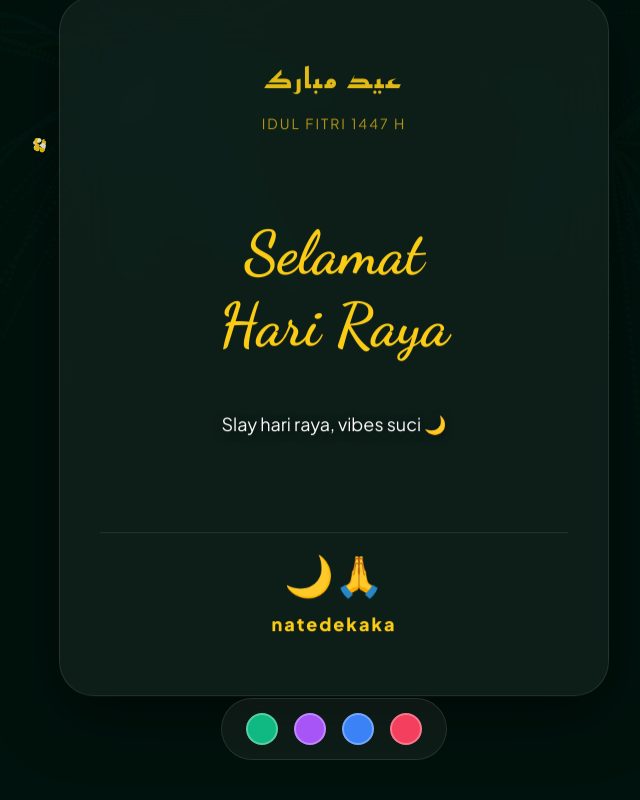
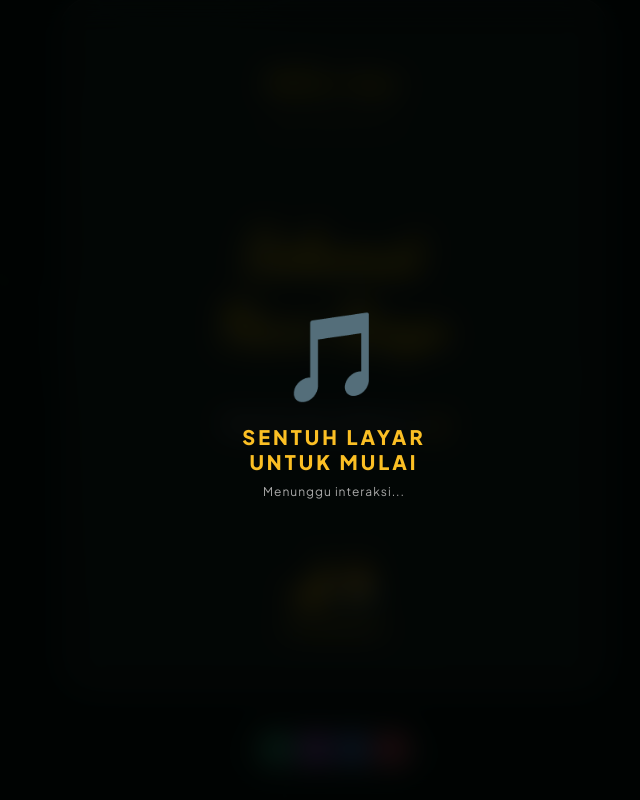
Before and after one commit to natedekaka/ied_mubarak, a website: page index.html in a window 1280 px wide. Shown: the whole page, without its empty margins (306-946 px from the left). Drawn offline with Linux system fonts and the light colour scheme.

Commit message:
Fix music: Use reliable GitHub raw link and add debug status to overlay

```diff
--- a/index.html
+++ b/index.html
@@ -14,260 +14,94 @@
         * { margin: 0; padding: 0; box-sizing: border-box; }
         body { font-family: 'Plus Jakarta Sans', sans-serif; background: var(--theme-bg); color: white; overflow: hidden; width: 100vw; height: 100vh; }
 
-        /* Background */
-        .bg-layer {
-            position: fixed;
-            inset: 0;
-            z-index: 0;
+        .bg-layer { position: fixed; inset: 0; z-index: 0; }
+        #fireworks { position: fixed; inset: 0; z-index: 5; }
+        .card-wrapper { position: fixed; inset: 0; display: flex; align-items: center; justify-content: center; padding: 15px 15px 100px 15px; z-index: 20; }
+
+        .card {
+            width: 100%; max-width: 450px; aspect-ratio: 9 / 16;
+            background: rgba(255,255,255,0.05); backdrop-filter: blur(25px);
+            border: 1px solid rgba(255,255,255,0.1); border-radius: 25px;
+            padding: 35px 25px; display: flex; flex-direction: column;
+            justify-content: space-between; text-align: center;
+            box-shadow: 0 8px 32px rgba(0,0,0,0.3);
+            animation: float 6s ease-in-out infinite; overflow: hidden;
         }
 
-        /* Canvas */
-        #fireworks {
-            position: fixed;
-            inset: 0;
-            z-index: 5;
-        }
-
-        /* Main Container - Card Visible Always */
-        .card-wrapper {
-            position: fixed;
-            inset: 0;
-            display: flex;
-            align-items: center;
-            justify-content: center;
-            padding: 15px 15px 100px 15px;
-            z-index: 20;
-        }
-
-        /* Card Styling */
-        .card {
-            width: 100%;
-            max-width: 450px;
-            aspect-ratio: 9 / 16;
-            background: rgba(255,255,255,0.05);
-            backdrop-filter: blur(25px);
-            border: 1px solid rgba(255,255,255,0.1);
-            border-radius: 25px;
-            padding: 35px 25px;
-            display: flex;
-            flex-direction: column;
-            justify-content: space-between;
-            text-align: center;
-            box-shadow: 0 8px 32px rgba(0,0,0,0.3);
-            animation: float 6s ease-in-out infinite;
-            overflow: hidden; /* Ensure content stays inside */
-        }
-
-        /* Desktop - Bigger Card */
         @media (min-width: 1024px) {
-            .card-wrapper {
-                padding: 15px 15px 120px 15px;
-            }
-            .card {
-                max-width: 600px;
-                width: 550px;
-                height: 700px;
-                padding: 60px 40px;
-                border-radius: 35px;
-                box-shadow: 0 20px 60px rgba(0,0,0,0.5);
-            }
+            .card-wrapper { padding: 15px 15px 120px 15px; }
+            .card { max-width: 600px; width: 550px; height: 700px; padding: 60px 40px; border-radius: 35px; }
         }
 
         .card-header { flex: 0 0 auto; }
         .card-content { flex: 1; display: flex; flex-direction: column; justify-content: center; gap: 15px; position: relative; }
         .card-footer { flex: 0 0 auto; border-top: 1px solid rgba(255,255,255,0.1); padding-top: 15px; }
 
-        /* Typography - Mobile */
-        .arabic-text {
-            font-family: 'Reem Kufi', sans-serif;
-            font-size: 18px;
-            letter-spacing: 3px;
-            margin-bottom: 10px;
-            opacity: 0.9;
-        }
-        .title {
-            font-family: 'Dancing Script', cursive;
-            font-size: 42px;
-            margin-bottom: 8px;
-            font-weight: 700;
-            line-height: 1.2;
-        }
-        .subtitle {
-            font-size: 12px;
-            letter-spacing: 2px;
-            opacity: 0.7;
-            margin-bottom: 8px;
-        }
-        .message {
-            font-size: 14px;
-            line-height: 1.5;
-            min-height: 50px;
-            display: flex;
-            align-items: center;
-            justify-content: center;
-            position: relative;
-        }
-        .emoji {
-            font-size: 28px;
-            margin-bottom: 8px;
-        }
-        .name {
-            font-size: 14px;
-            font-weight: 700;
-            letter-spacing: 2px;
-        }
+        .arabic-text { font-family: 'Reem Kufi', sans-serif; font-size: 18px; letter-spacing: 3px; margin-bottom: 10px; opacity: 0.9; }
+        .title { font-family: 'Dancing Script', cursive; font-size: 42px; margin-bottom: 8px; font-weight: 700; line-height: 1.2; }
+        .subtitle { font-size: 12px; letter-spacing: 2px; opacity: 0.7; margin-bottom: 8px; }
+        .message { font-size: 14px; line-height: 1.5; min-height: 50px; display: flex; align-items: center; justify-content: center; position: relative; }
+        .emoji { font-size: 28px; margin-bottom: 8px; }
+        .name { font-size: 14px; font-weight: 700; letter-spacing: 2px; }
 
-        /* Typography - Desktop */
         @media (min-width: 1024px) {
             .arabic-text { font-size: 28px; margin-bottom: 15px; }
             .title { font-size: 60px; margin-bottom: 12px; }
-            .subtitle { font-size: 14px; margin-bottom: 12px; }
             .message { font-size: 18px; min-height: 70px; }
             .emoji { font-size: 40px; margin-bottom: 12px; }
-            .name { font-size: 18px; }
         }
 
-        /* Theme Buttons - Always Visible */
         .themes {
-            position: fixed;
-            bottom: 25px;
-            left: 50%;
-            transform: translateX(-50%);
-            display: flex;
-            gap: 12px;
-            z-index: 50;
-            background: rgba(255,255,255,0.05);
-            backdrop-filter: blur(20px);
-            padding: 12px 18px;
-            border-radius: 50px;
-            border: 1px solid rgba(255,255,255,0.1);
+            position: fixed; bottom: 25px; left: 50%; transform: translateX(-50%);
+            display: flex; gap: 12px; z-index: 50; background: rgba(255,255,255,0.05);
+            backdrop-filter: blur(20px); padding: 12px 18px; border-radius: 50px; border: 1px solid rgba(255,255,255,0.1);
         }
+        .theme-btn { width: 26px; height: 26px; border-radius: 50%; cursor: pointer; border: 2px solid rgba(255,255,255,0.3); transition: all 0.3s; }
+        .theme-btn:hover { transform: scale(1.15); border-color: white; }
 
-        @media (min-width: 1024px) {
-            .themes {
-                bottom: 40px;
-                gap: 16px;
-                padding: 14px 24px;
-            }
+        #tap-overlay {
+            position: fixed; inset: 0; z-index: 100; background: rgba(0,0,0,0.8);
+            backdrop-filter: blur(15px); display: flex; align-items: center; justify-content: center;
+            cursor: pointer; visibility: visible; opacity: 1; transition: opacity 0.5s ease;
         }
+        .tap-content { text-align: center; }
+        .tap-icon { font-size: 80px; margin-bottom: 20px; animation: pulse-scale 1.5s infinite; }
+        .tap-text { font-size: 20px; font-weight: 800; letter-spacing: 3px; color: #fbbf24; margin-bottom: 10px; }
+        #tap-status { font-size: 12px; color: #aaa; letter-spacing: 1px; }
 
-        .theme-btn {
-            width: 26px;
-            height: 26px;
-            border-radius: 50%;
-            cursor: pointer;
-            border: 2px solid rgba(255,255,255,0.3);
-            transition: all 0.3s cubic-bezier(0.175, 0.885, 0.32, 1.275);
-        }
-
-        @media (min-width: 1024px) {
-            .theme-btn {
-                width: 32px;
-                height: 32px;
-            }
-        }
-
-        .theme-btn:hover {
-            transform: scale(1.15);
-            border-color: white;
-        }
-
-        .theme-btn:active {
-            transform: scale(0.95);
-        }
-
-        /* Tap to Play Overlay - Only if autoplay fails */
-        #tap-overlay {
-            position: fixed;
-            inset: 0;
-            z-index: 100;
-            background: rgba(0,0,0,0.6);
-            backdrop-filter: blur(10px);
-            display: flex;
-            align-items: center;
-            justify-content: center;
-            cursor: pointer;
-            visibility: hidden;
-            opacity: 0;
-            transition: opacity 0.5s ease;
-        }
-
-        .tap-content {
-            text-align: center;
-            animation: pulse-scale 1.5s infinite;
-        }
-
-        @keyframes pulse-scale {
-            0%, 100% { transform: scale(1); }
-            50% { transform: scale(1.1); }
-        }
-
-        .tap-icon { font-size: 60px; margin-bottom: 20px; }
-        .tap-text { font-size: 18px; font-weight: 700; letter-spacing: 2px; color: #fbbf24; }
-
-        /* Animations */
-        @keyframes float {
-            0%, 100% { transform: translateY(0); }
-            50% { transform: translateY(-8px); }
-        }
-
-        /* Message animations - Stay inside card */
-        @keyframes pulse {
-            0% { opacity: 0; transform: scale(0.95); }
-            50% { transform: scale(1.02); }
-            100% { opacity: 1; transform: scale(1); }
-        }
-
-        @keyframes flip {
-            0% { opacity: 0; transform: rotateX(90deg); }
-            100% { opacity: 1; transform: rotateX(0deg); }
-        }
-
-        @keyframes slide-in {
-            0% { opacity: 0; transform: translateY(10px); }
-            100% { opacity: 1; transform: translateY(0); }
-        }
-
-        @keyframes fade-scale {
-            0% { opacity: 0; transform: scale(0.8); }
-            100% { opacity: 1; transform: scale(1); }
-        }
-
-        @keyframes wiggle {
-            0%, 100% { transform: rotate(-2deg); }
-            50% { transform: rotate(2deg); }
-        }
+        @keyframes pulse-scale { 0%, 100% { transform: scale(1); } 50% { transform: scale(1.1); } }
+        @keyframes float { 0%, 100% { transform: translateY(0); } 50% { transform: translateY(-8px); } }
+        @keyframes pulse { 0% { opacity: 0; transform: scale(0.95); } 100% { opacity: 1; transform: scale(1); } }
+        @keyframes flip { 0% { opacity: 0; transform: rotateX(90deg); } 100% { opacity: 1; transform: rotateX(0deg); } }
+        @keyframes slide-in { 0% { opacity: 0; transform: translateY(10px); } 100% { opacity: 1; transform: translateY(0); } }
+        @keyframes fade-scale { 0% { opacity: 0; transform: scale(0.8); } 100% { opacity: 1; transform: scale(1); } }
+        @keyframes wiggle { 0%, 100% { transform: rotate(-2deg); } 50% { transform: rotate(2deg); } }
     </style>
 </head>
-<body onclick="startOnInteraction()" ontouchstart="startOnInteraction()">
+<body onclick="handleUserInteraction()" ontouchstart="handleUserInteraction()">
     <div class="bg-layer">
         <div id="bg-gradient" class="absolute inset-0 opacity-50" style="background: radial-gradient(circle at 50% 50%, var(--theme-primary), transparent 80%);"></div>
     </div>
-
     <canvas id="fireworks"></canvas>
 
     <div id="tap-overlay">
         <div class="tap-content">
-            <div class="tap-icon">🔊</div>
-            <div class="tap-text">SENTUH UNTUK<br/>MEMULAI MUSIK</div>
+            <div class="tap-icon">🎵</div>
+            <div class="tap-text">SENTUH LAYAR<br/>UNTUK MULAI</div>
+            <div id="tap-status">Menunggu interaksi...</div>
         </div>
     </div>
 
-    <!-- Card Always Visible -->
     <div class="card-wrapper">
         <div class="card">
             <div class="card-header">
                 <div class="arabic-text" style="color: var(--theme-accent);">عيد مبارك</div>
                 <div class="subtitle" style="color: var(--theme-accent);">IDUL FITRI 1447 H</div>
             </div>
-
             <div class="card-content">
                 <div class="title" style="color: var(--theme-accent);">Selamat<br/>Hari Raya</div>
-                <div class="message" id="message" style="color: white; text-shadow: 0 2px 8px rgba(0,0,0,0.5);">
-                    Slay hari raya, vibes suci 🌙
-                </div>
+                <div class="message" id="message" style="color: white; text-shadow: 0 2px 8px rgba(0,0,0,0.5);">Slay hari raya, vibes suci 🌙</div>
             </div>
-
             <div class="card-footer">
                 <div class="emoji">🌙🙏</div>
                 <div class="name" style="color: var(--theme-accent);">natedekaka</div>
@@ -275,16 +109,15 @@
         </div>
     </div>
 
-    <!-- Theme Buttons Always Visible -->
     <div class="themes">
-        <button class="theme-btn" style="background: #10b981;" onclick="switchTheme('#064e3b', '#facc15', '#021511')" title="Hijau"></button>
-        <button class="theme-btn" style="background: #a855f7;" onclick="switchTheme('#4c1d95', '#fbbf24', '#0f0720')" title="Ungu"></button>
-        <button class="theme-btn" style="background: #3b82f6;" onclick="switchTheme('#1e3a8a', '#60a5fa', '#050b1a')" title="Biru"></button>
-        <button class="theme-btn" style="background: #f43f5e;" onclick="switchTheme('#9f1239', '#fda4af', '#1a0505')" title="Merah Muda"></button>
+        <button class="theme-btn" style="background: #10b981;" onclick="switchTheme('#064e3b', '#facc15', '#021511')"></button>
+        <button class="theme-btn" style="background: #a855f7;" onclick="switchTheme('#4c1d95', '#fbbf24', '#0f0720')"></button>
+        <button class="theme-btn" style="background: #3b82f6;" onclick="switchTheme('#1e3a8a', '#60a5fa', '#050b1a')"></button>
+        <button class="theme-btn" style="background: #f43f5e;" onclick="switchTheme('#9f1239', '#fda4af', '#1a0505')"></button>
     </div>
 
     <audio id="main-audio" loop preload="auto">
-        <source src="https://archive.org/download/DabkeSoundsOfTheSyrianHouran/01%20Dabke%20Sounds%20of%20the%20Syrian%20Houran.mp3" type="audio/mpeg">
+        <source src="https://raw.githubusercontent.com/Nasheeds/collection/master/Beats%20of%20Happiness%20-%20Eid%20Nasheed.mp3" type="audio/mpeg">
     </audio>
     <audio id="pop" preload="auto">
         <source src="https://assets.mixkit.co/active_storage/sfx/2571/2571-preview.mp3" type="audio/mpeg">
@@ -294,46 +127,33 @@
         var audioStarted = false;
         const mainAudio = document.getElementById('main-audio');
         const tapOverlay = document.getElementById('tap-overlay');
+        const tapStatus = document.getElementById('tap-status');
 
-        function tryPlayAudio() {
-            if (mainAudio && !audioStarted) {
-                mainAudio.volume = 0.6;
-                mainAudio.play().then(() => {
-                    audioStarted = true;
-                    hideOverlay();
-                }).catch(e => {
-                    console.warn('Autoplay blocked. Showing overlay.');
-                    showOverlay();
-                });
-            }
+        function handleUserInteraction() {
+            if (audioStarted) return;
+
+            tapStatus.textContent = "MEMULAI MUSIK...";
+            mainAudio.volume = 0.6;
+
+            mainAudio.play().then(() => {
+                audioStarted = true;
+                tapOverlay.style.opacity = '0';
+                setTimeout(() => tapOverlay.style.visibility = 'hidden', 500);
+            }).catch(e => {
+                console.error("Playback failed:", e);
+                tapStatus.textContent = "GAGAL MEMUTAR. COBA LAGI.";
+            });
         }
 
-        function showOverlay() {
-            tapOverlay.style.visibility = 'visible';
-            tapOverlay.style.opacity = '1';
-        }
+        mainAudio.onerror = () => {
+            tapStatus.textContent = "ERROR: MUSIK TIDAK DAPAT DIMUAT.";
+            tapStatus.style.color = "#ff4444";
+        };
 
-        function hideOverlay() {
-            tapOverlay.style.opacity = '0';
-            setTimeout(() => {
-                tapOverlay.style.visibility = 'hidden';
-            }, 500);
-        }
-
-        function startOnInteraction() {
-            if (!audioStarted) {
-                tryPlayAudio();
-            }
-        }
-
-        // Try on load
         window.onload = () => {
             setInterval(updateMessage, 6000);
             setInterval(burst, 1000);
             animate();
-
-            // Try to play immediately
-            tryPlayAudio();
         };
 
         function switchTheme(p, a, b) {
@@ -363,25 +183,18 @@
         const canvas = document.getElementById('fireworks');
         const ctx = canvas.getContext('2d');
         let particles = [];
-
         const animationTypes = ['pulse', 'flip', 'slide-in', 'fade-scale', 'wiggle'];
 
-        function getRandomAnimation() {
-            return animationTypes[Math.floor(Math.random() * animationTypes.length)];
-        }
+        function getRandomAnimation() { return animationTypes[Math.floor(Math.random() * animationTypes.length)]; }
 
         function updateMessage() {
             msgEl.style.opacity = '0';
-            msgEl.style.animation = 'none';
-
             setTimeout(() => {
                 msgEl.textContent = messages[msgIdx];
-                const randomAnim = getRandomAnimation();
-                msgEl.style.animation = `${randomAnim} 0.6s ease-out`;
+                msgEl.style.animation = `${getRandomAnimation()} 0.6s ease-out`;
                 msgEl.style.opacity = '1';
                 msgIdx = (msgIdx + 1) % messages.length;
             }, 300);
-            msgEl.style.transition = 'opacity 0.3s ease';
         }
 
         function initCanvas() { canvas.width = window.innerWidth; canvas.height = window.innerHeight; }
@@ -394,31 +207,21 @@
                 this.radius = Math.random() * 2 + 0.5;
                 this.vx = (Math.random() - 0.5) * 10;
                 this.vy = (Math.random() - 0.5) * 10;
-                this.life = 100; this.opacity = 1;
+                this.life = 100;
             }
             draw() {
                 ctx.beginPath(); ctx.arc(this.x, this.y, this.radius, 0, Math.PI * 2);
-                ctx.fillStyle = this.color; ctx.globalAlpha = this.opacity; ctx.fill();
+                ctx.fillStyle = this.color; ctx.globalAlpha = this.life / 100; ctx.fill();
             }
-            update() {
-                this.vy += 0.1; this.x += this.vx; this.y += this.vy;
-                this.life -= 2; this.opacity = Math.max(0, this.life / 100);
-            }
+            update() { this.vy += 0.1; this.x += this.vx; this.y += this.vy; this.life -= 2; }
         }
 
         function burst() {
             const x = Math.random() * canvas.width;
             const y = Math.random() * (canvas.height * 0.6);
             const accent = getComputedStyle(document.documentElement).getPropertyValue('--theme-accent').trim();
-            const colors = [accent, '#fff', '#ffd700'];
-            for (let i = 0; i < 30; i++) {
-                particles.push(new Particle(x, y, colors[Math.floor(Math.random() * colors.length)]));
-            }
-            if (audioStarted) {
-                const clone = popAudio.cloneNode();
-                clone.volume = 0.1;
-                clone.play().catch(() => {});
-            }
+            for (let i = 0; i < 30; i++) particles.push(new Particle(x, y, i % 2 === 0 ? accent : '#fff'));
+            if (audioStarted) { const clone = popAudio.cloneNode(); clone.volume = 0.1; clone.play().catch(() => {}); }
         }
 
         function animate() {
```
